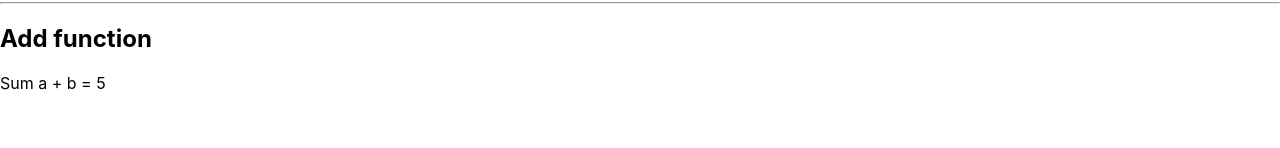
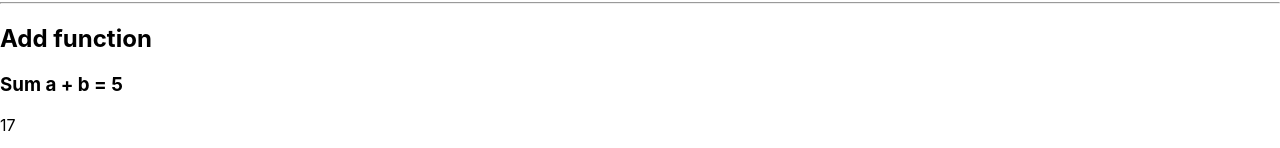
Before and after one commit to hakobyanviktoria8/my-typescript-project, a React (Create React App) app: page / in a window 1280 px wide. Shown: the part 930-1078 px from the top of the page. Before the commit the page ends 1023 px from the top, so only its background shows below. Built offline with nearby package versions, Linux system fonts and the light colour scheme.

Commit message:
work with function

```diff
--- a/src/Add.tsx
+++ b/src/Add.tsx
@@ -1,11 +1,28 @@
 import React from 'react'
 
 function Add() {
+  // we can make type
+  type Combine = number|string
+
+  const combine=(
+    input1: Combine,
+    input2: Combine
+  )=>{
+    const result = +input1 + +input2;
+    return result
+  }
   let a:number=2;
   let b:number=3;
 
+  let add = combine
+  console.log(add(2,2));
+
   return (
-    <div>Sum a + b = {a+b}</div>
+    <div>
+      <h3>Sum a + b = {a+b}</h3>
+      <p>{combine(9,8)}</p>
+       {/* <p>{combine("Tom",8)}</p> NaN */}
+    </div>
   )
 }
 
```
